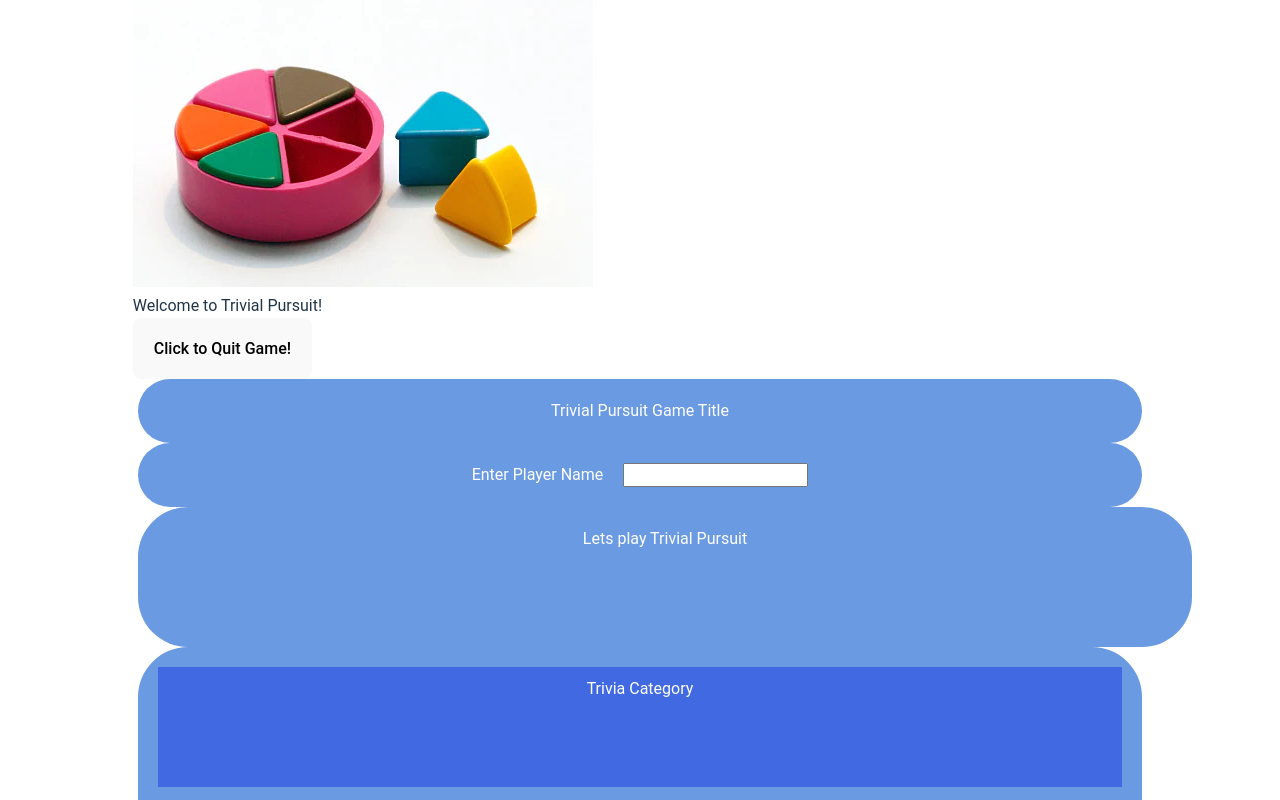
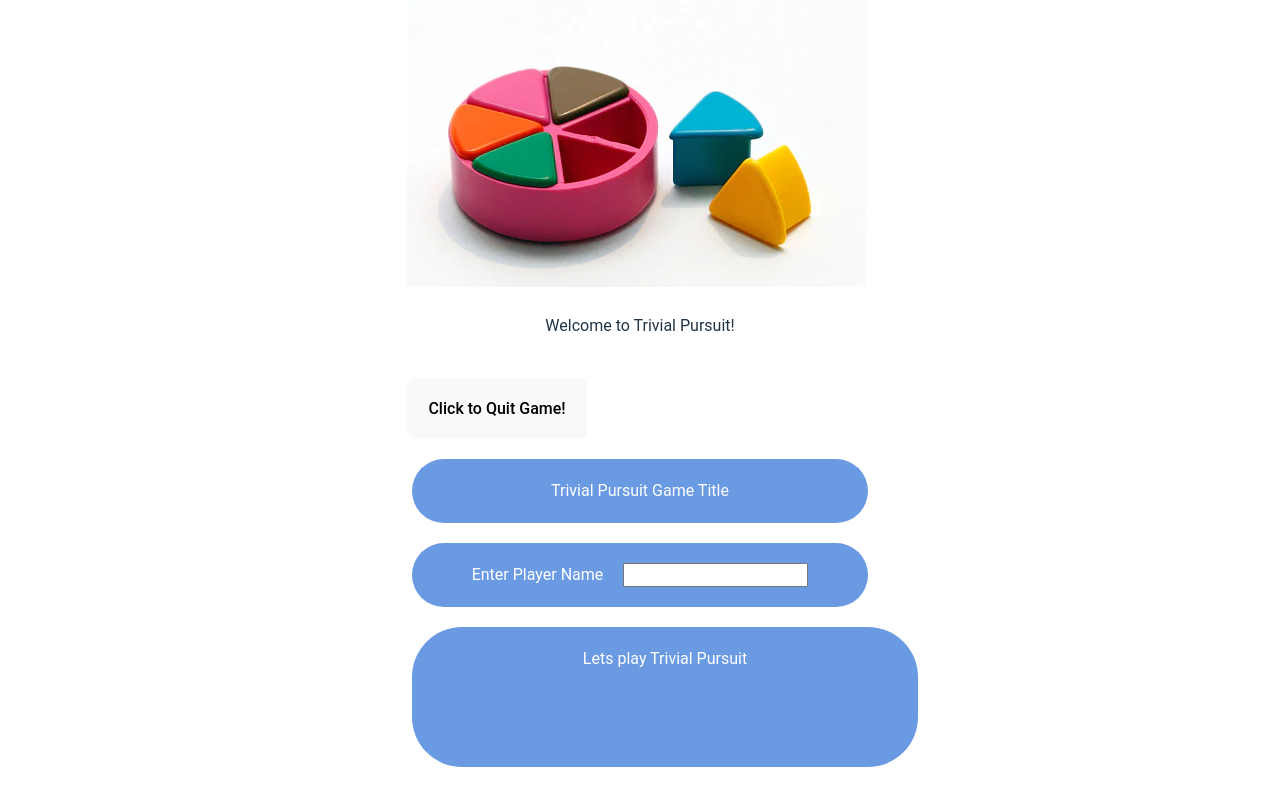
Before and after one commit to mbriese/TrivialPursuits, a React (Vite) app in the folder TrivialPursuitGame/: page / in a window 1280 px wide. Both pictures are taken after a click on the button "Click to Play Game!". Shown: the top 800 px of the page. Built offline with nearby package versions, Linux system fonts and the light colour scheme.

Commit message:
built first card template

```diff
--- a/TrivialPursuitGame/src/App.css
+++ b/TrivialPursuitGame/src/App.css
@@ -37,6 +37,8 @@ html, body {
 .category-nav {
   background-color: #303030; /* Dark contrasting background for category badges */
   padding: 10px 0;
+  margin-top: 5px;
+  margin-bottom: 5px;
 }
 
 .badge {
@@ -67,6 +69,7 @@ html, body {
   row-gap: 20px;
   padding: 20px; /* Padding around the entire grid */
   justify-content: center; /* Center items in the container */
+  margin-bottom: 20px;
 }
 
 .card, .card-back {
--- a/TrivialPursuitGame/src/App.tsx
+++ b/TrivialPursuitGame/src/App.tsx
@@ -44,9 +44,8 @@ function App() {
       </div>
 
       <div className="containerCard">
-        <div className="h2 cardContainer center">
+        <div className="h2 cardsContainer center">
           <Message />
-
         </div>
 
         {!playAnswer && (
@@ -82,16 +81,30 @@ function App() {
               Lets play Trivial Pursuit {playerName}
             </div>
 
-            <div className="badge cardsContainer">
-              <GameCard />
-            </div>
+            <div className="content">
+              <div className="cardsContainer">
+                <img src='../public/geographyPie.png'></img>
+                <h4>Category Geography</h4></div>
+              <div className="cardsContainer">
+                <div className="card">
+                  <h4>
+                    Which of the 5 Great Lakes does not have a border with
+                    Canada?
+                  </h4>
+                  </div>
+                  <div className="cardsContainer">
+                  <h4>Lake Michigan</h4>
+                  </div>
+                </div>
+              </div>
 
-            <div className="badge container col-md-8">
+
+            <div className="badge cardsContainer col-md-8">
               <span className="badge category-nav left">Prev Question</span>
               <span className="badge category-nav right">Next Question</span>
             </div>
 
-            <div className="badge container col-md-8">
+            <div className="badge cardsContainer col-md-8">
               <span className="badge category-nav left">Prev Category</span>
               <span className="badge category-nav right">Next Category</span>
             </div>
```
Also changed, not shown: TrivialPursuitGame/public/geographyPie.png (added).
